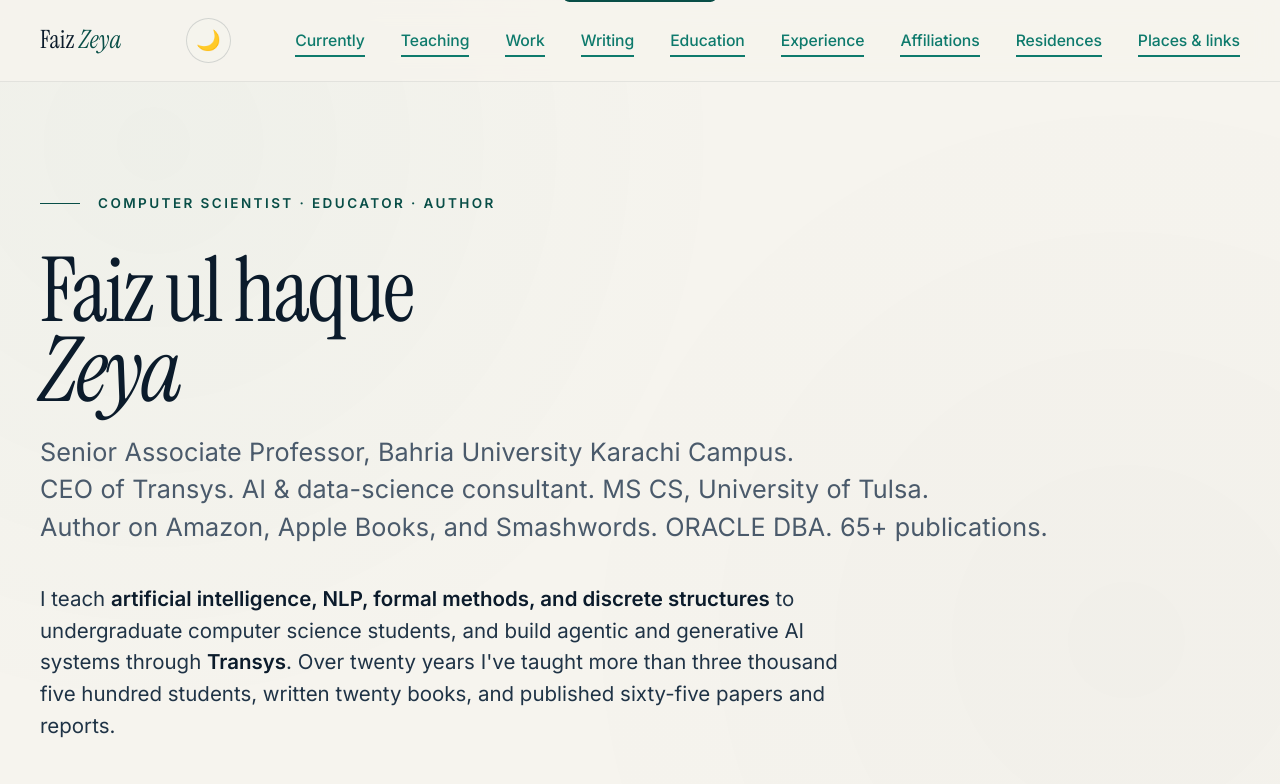
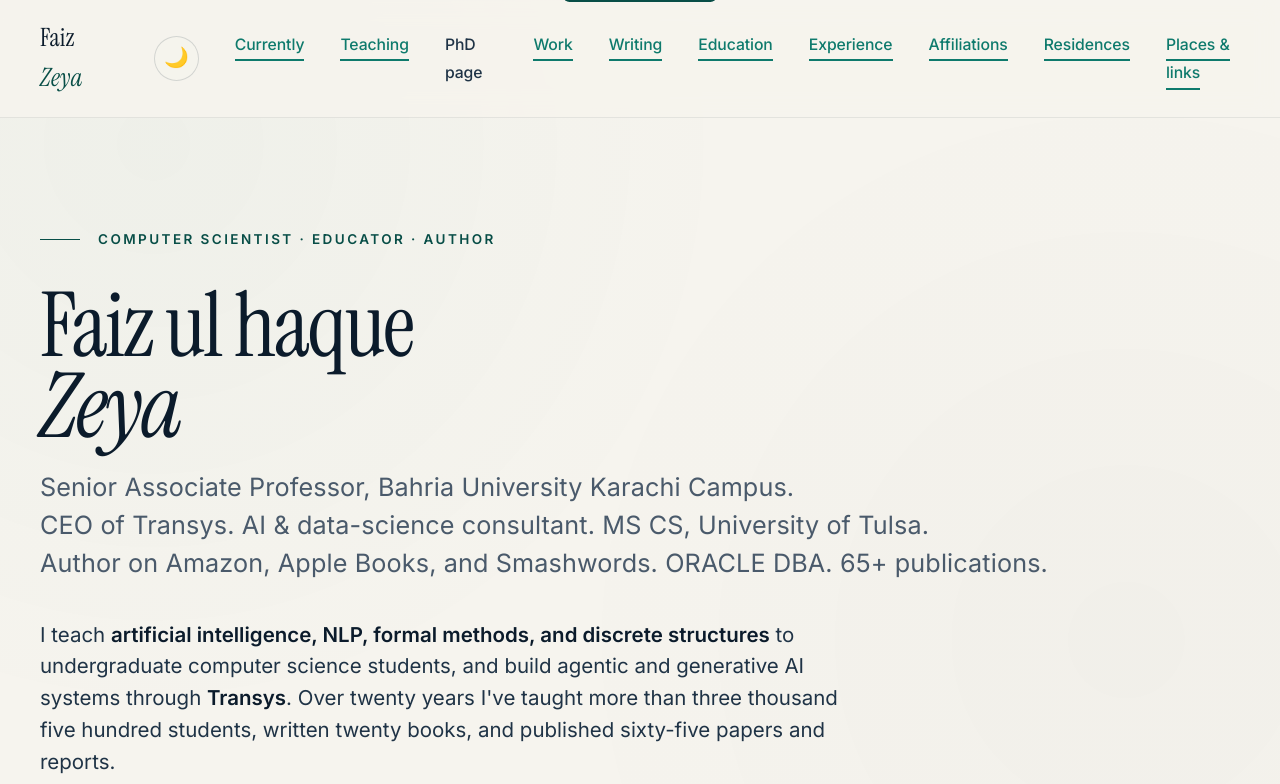
Before and after one commit to faizzeya/faizzeya.github.io, a plain HTML site: page index.html in a window 1280 px wide. Shown: the top 784 px of the page. Drawn offline with Linux system fonts and the light colour scheme.

Commit message:
Add files via upload

```diff
--- a/index.html
+++ b/index.html
@@ -787,6 +787,7 @@
     <ul class="nav-links" id="mainNav">
       <li><a href="#now">Currently</a></li>
       <li><a href="#teaching">Teaching</a></li>
+      <li><a href="faizulphd.htm">PhD page</a></li>
       <li><a href="#work">Work</a></li>
       <li><a href="#writing">Writing</a></li>
       <li><a href="#education">Education</a></li>
```
